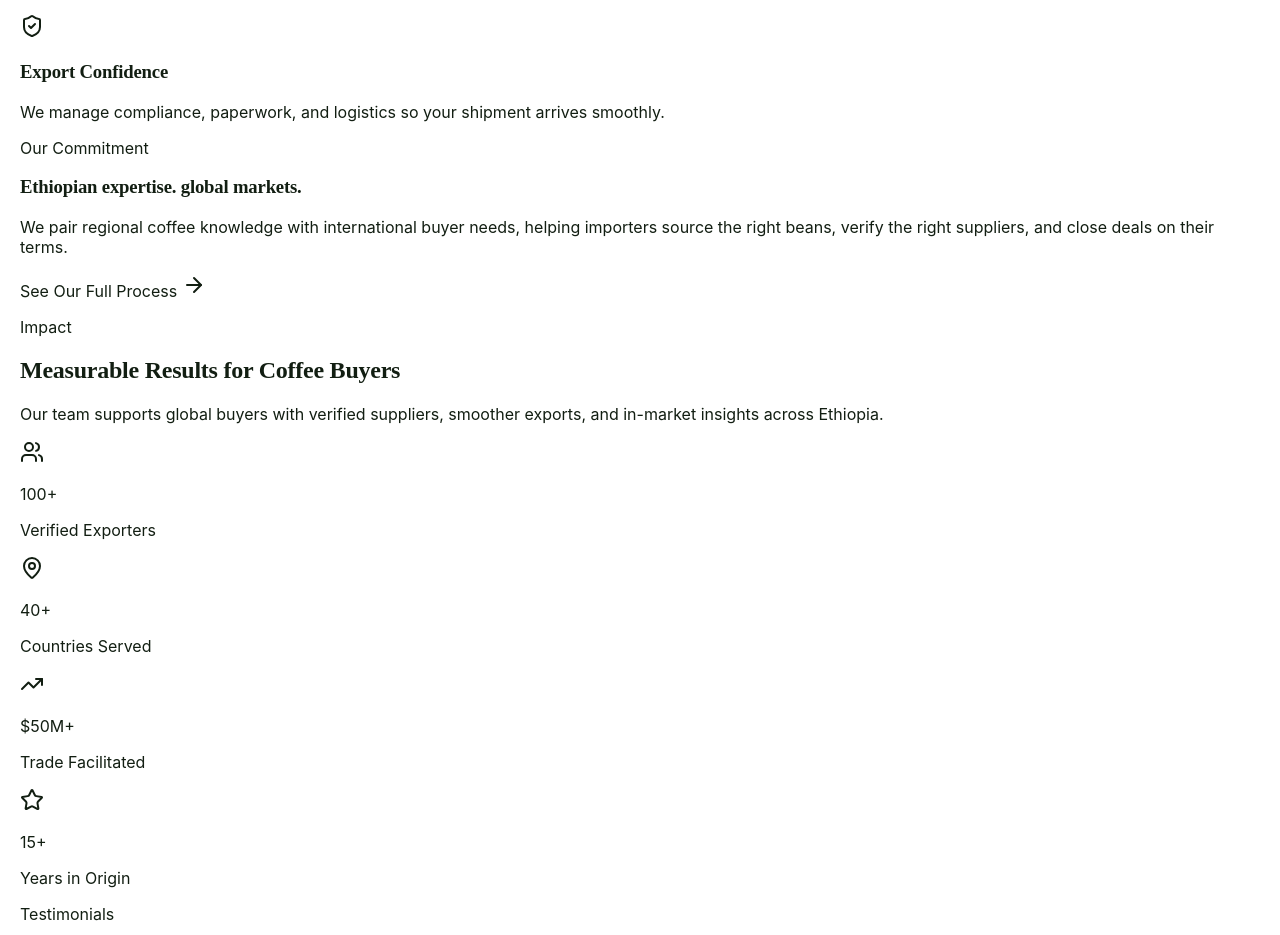
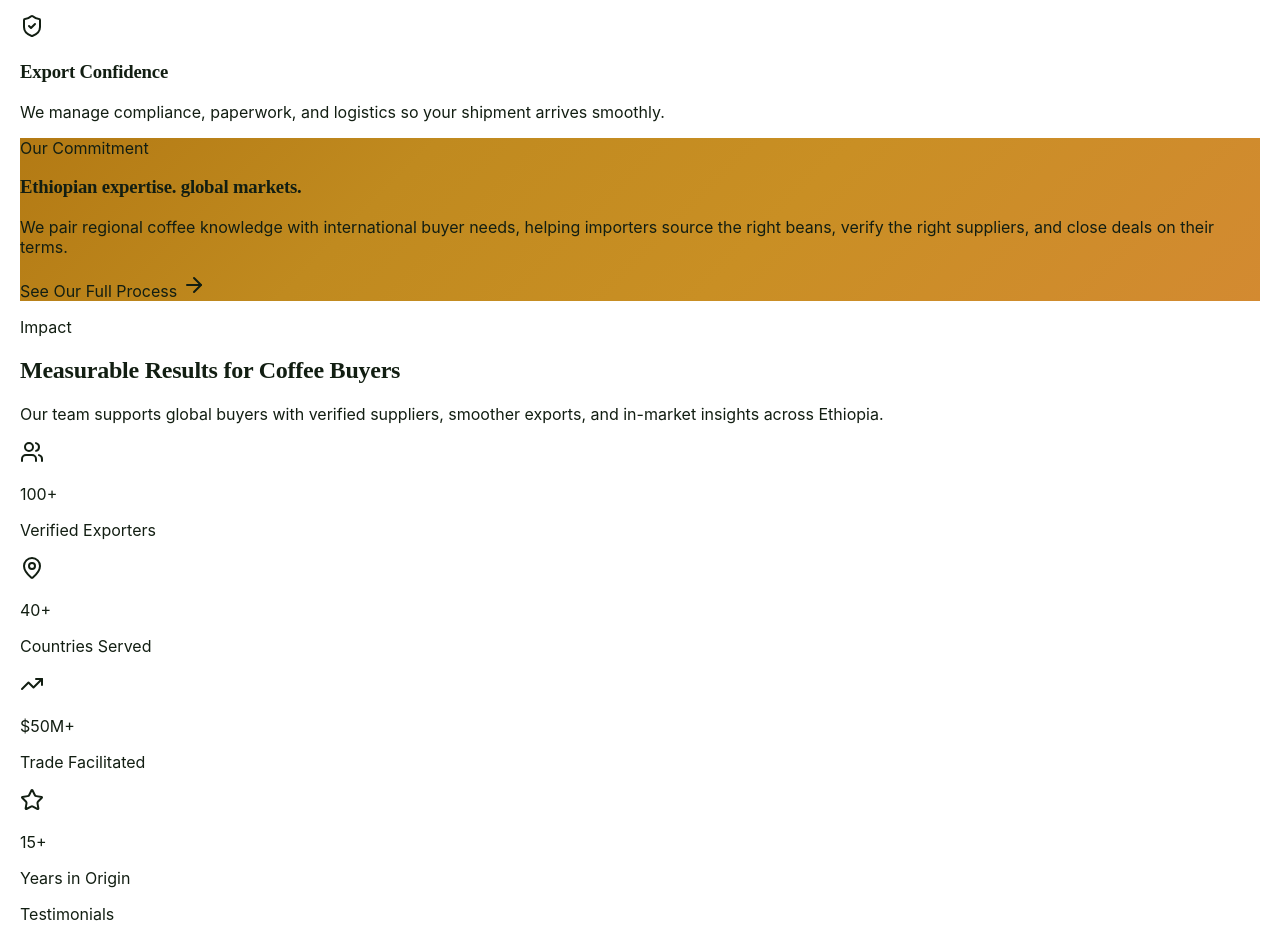
Before and after one commit to t5i0n/bcs, a React (Vite) app: page / in a window 1280 px wide. Shown: the part 7960-8895 px from the top of the page. Built offline with nearby package versions, Linux system fonts and the light colour scheme.

Commit message:
corrected the tailwind gradient class

```diff
--- a/src/routes/index.tsx
+++ b/src/routes/index.tsx
@@ -585,7 +585,13 @@ function WhyUsSection() {
           </div>
         </div>
 
-        <div className="rounded-[2.5rem] overflow-hidden bg-gradient-to-br from-accent to-[#d38a31] p-10 text-white shadow-elegant">
+        <div
+          className="rounded-[2.5rem] overflow-hidden p-10 text-white shadow-elegant"
+          style={{
+            backgroundImage:
+              "linear-gradient(135deg, #b37a14 0%, #c08a1f 30%, #c98f24 60%, #d38a31 100%)",
+          }}
+        >
           <p className="uppercase tracking-[0.28em] text-xs text-white/80">
             Our Commitment
           </p>
```
